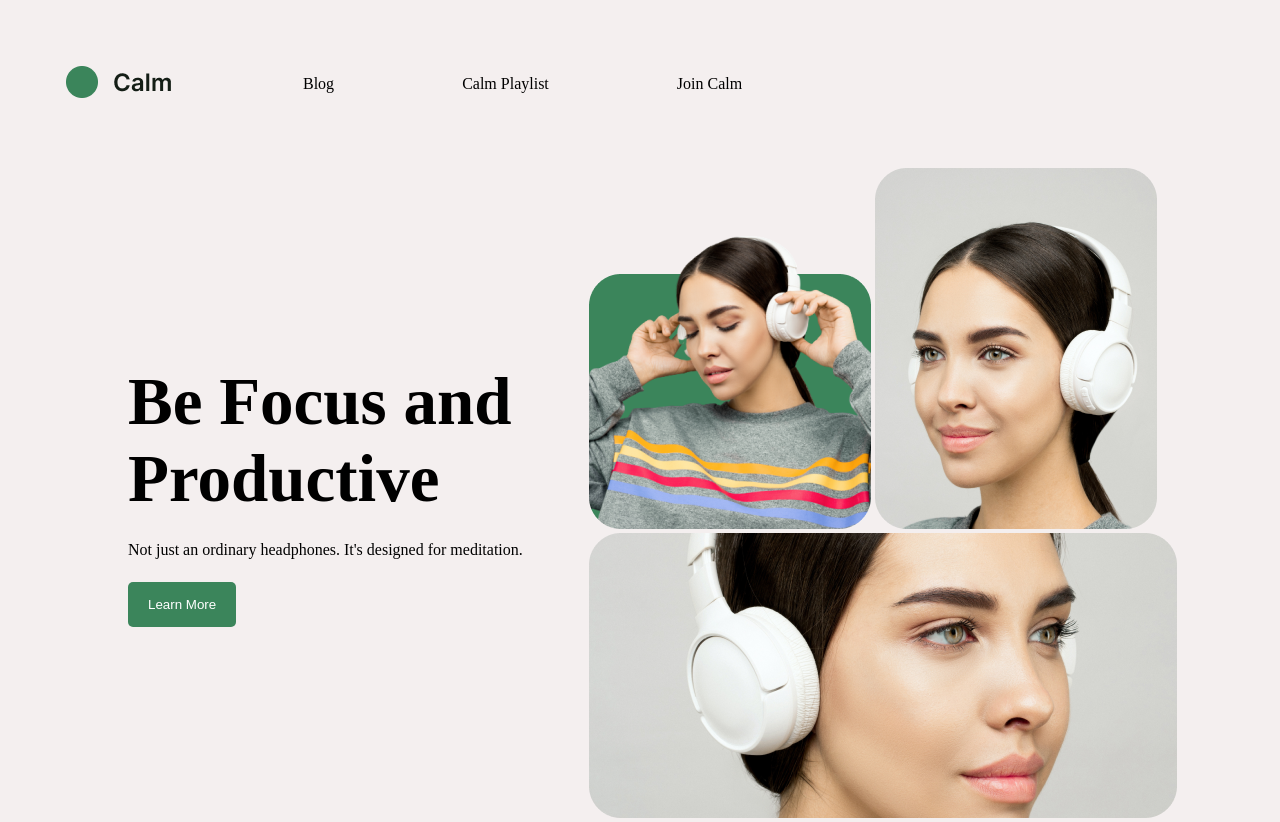
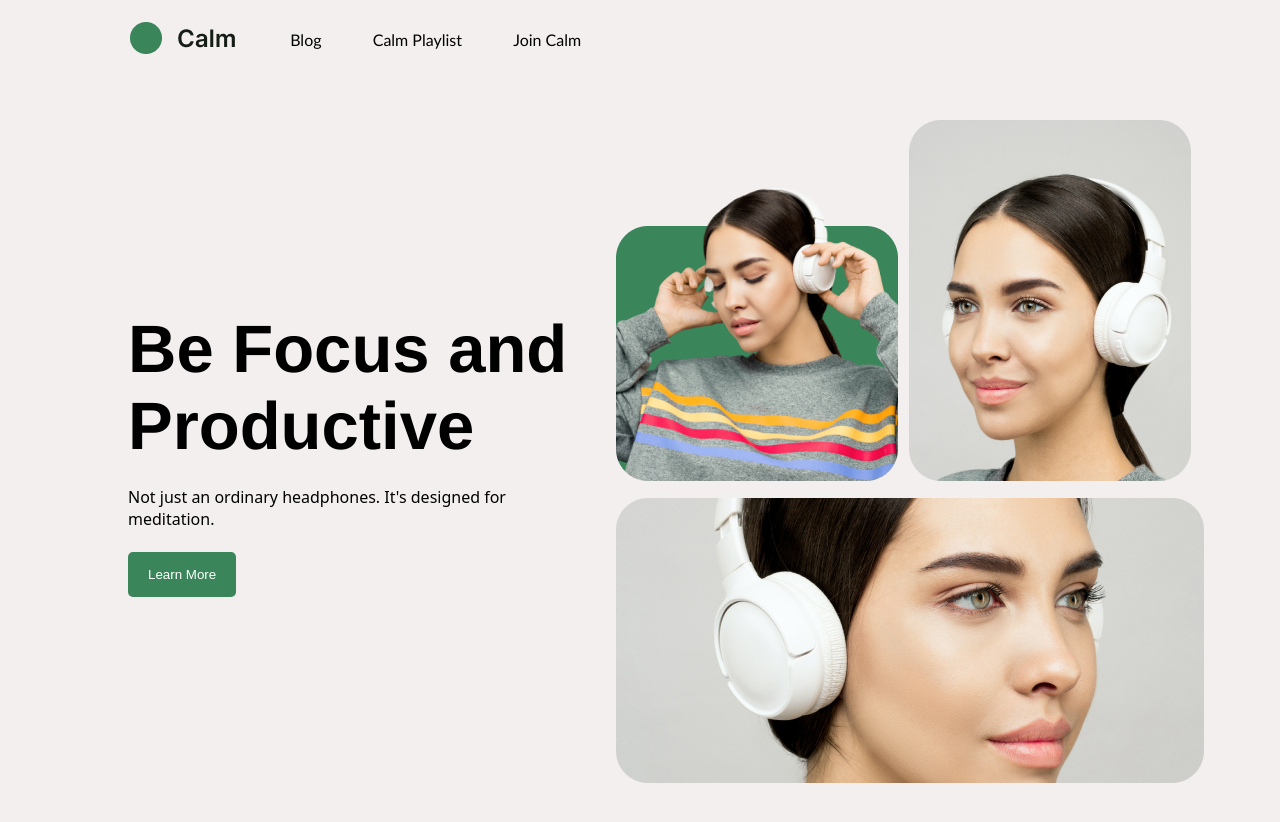
Before and after one commit to PankajAjmera1/html-css, a plain HTML site: page Project !/index.html in a window 1280 px wide. After the commit the page ends 800 px from the top, so only its background shows below. Drawn offline with Linux system fonts and the light colour scheme.

Commit message:
Almost done

```diff
--- a/Project !/index.html
+++ b/Project !/index.html
@@ -30,13 +30,13 @@
         <!-- Right Section -->
         <div class="rightmain">
             <!-- Upper Image -->
-            <div>
+            <div class="upper">
                 <img src="./images/img1.png" alt="Image 1">
-                <img src="./images/img2.png" alt="">
+                <img src="./images/img2.png" alt="Image 2" class="img2">
 
             </div>
             <!-- Lower Image -->
-            <div>
+            <div class="ower">
                 <img src="./images/img3.png" alt="Image 3">
             </div>
 
--- a/Project !/style.css
+++ b/Project !/style.css
@@ -1,17 +1,17 @@
 *{
-    background: #f4efef;
+
     margin: 0;
     padding: 0;
     box-sizing: border-box;
+    background: #f4efef;
 
 
 }
-.nav{
+nav{
     /* display: flex; */
 
     padding: 20px 10% ;
     height: 15vh;
-    /* background-color: blueviolet; */
 
 
 }
@@ -23,13 +23,15 @@ nav ul{
 
 
 
+
 }
 nav ul li{
 
-
+    font-family: 'Trebuchet MS', 'Lucida Sans Unicode', 'Lucida Grande', 'Lucida Sans', Arial, sans-serif;
     list-style: none;
-    margin: 5%;
+    margin-right: 5%;
     font-weight: 500;
+    align-items: center;
 }
 
 
@@ -38,6 +40,7 @@ main{
     align-items: center;
     justify-content: center;
     margin-left: 10%;
+
 }
 .leftmain{
     width: 40%;
@@ -45,13 +48,14 @@ main{
 }
 .leftmain h1{
 font-size: 67px;
-font-family: 'Times New Roman', Times, serif;
+font-family: 'Franklin Gothic Medium', 'Arial Narrow', Arial, sans-serif;
 
 }
 
 
 .leftmain p{
     margin: 5% 0;
+    font-family: system-ui, -apple-system, BlinkMacSystemFont, 'Segoe UI', Roboto, Oxygen, Ubuntu, Cantarell, 'Open Sans', 'Helvetica Neue', sans-serif
 
 
 }
@@ -66,4 +70,14 @@ font-family: 'Times New Roman', Times, serif;
 }
 .rightmain{
     width: 60%;
+    margin-left: 4%;
 }
+.rightmain .upper{
+    /* background-color: black; */
+    margin-bottom: 2%;
+
+}
+.rightmain .upper .img2
+{
+    margin-left: 1%;
+}
```
